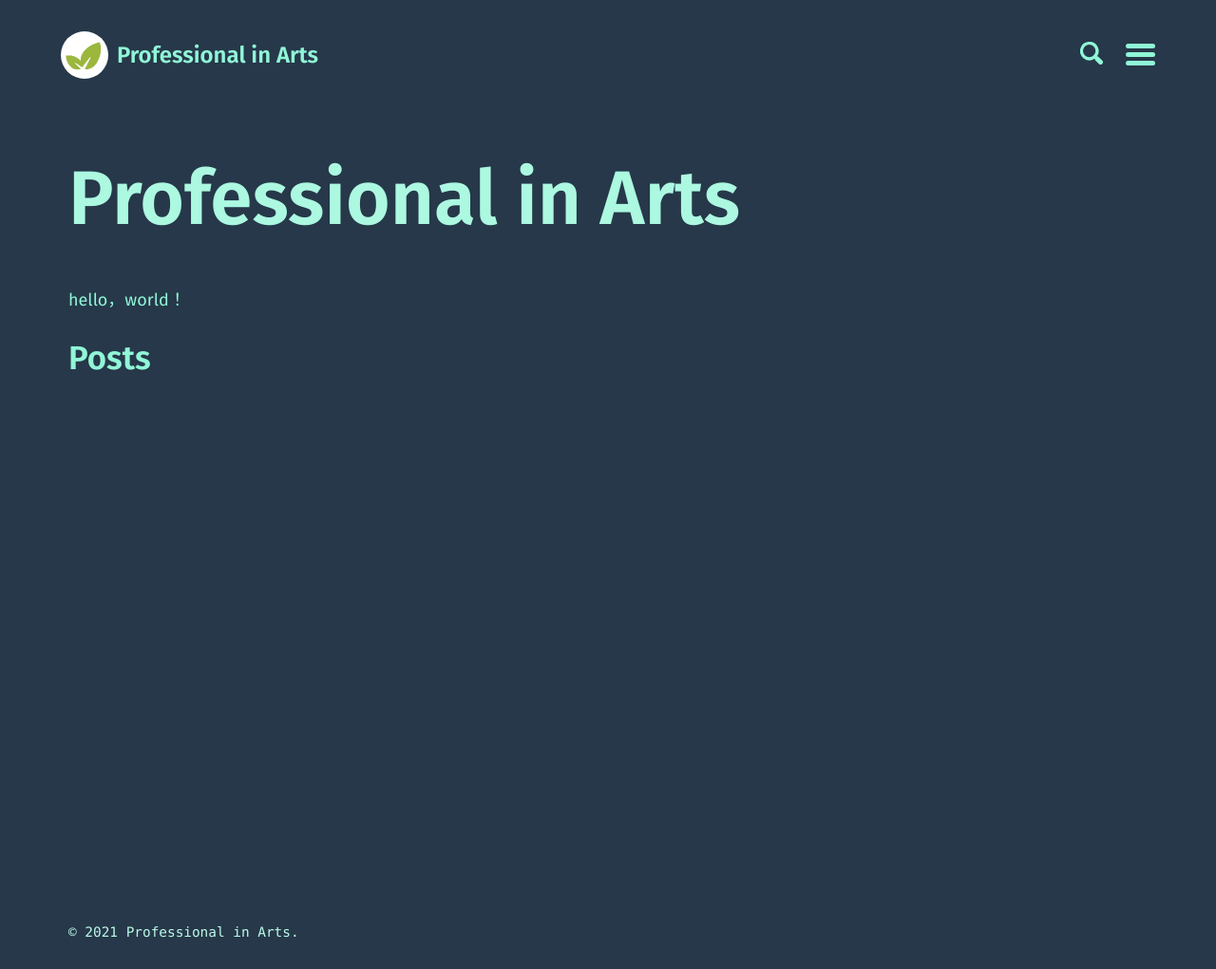
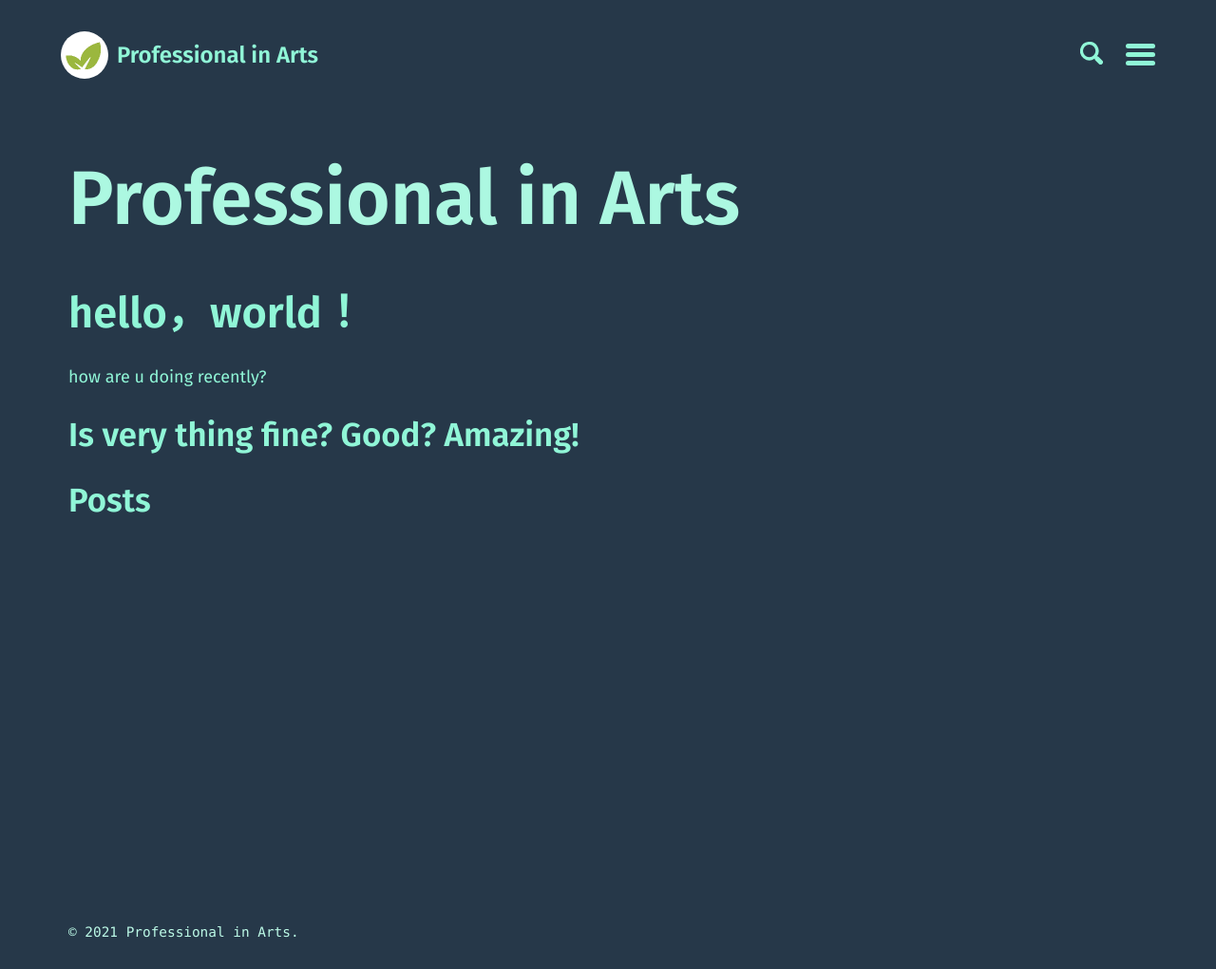
Before and after one commit to scilifen/victorscilifen.github.io, a Jekyll site: the page built from index.md, in a window 1280 px wide. Shown: the whole page at 95% size. Built offline with Jekyll 4.4.1, drawn with Linux system fonts in a browser that asks for light colours.

Commit message:
Update index.md

```diff
--- a/index.md
+++ b/index.md
@@ -3,4 +3,7 @@ layout: home
 paginate: true
 ---
 
-hello，world！
+# hello，world！
+how are u doing recently?
+
+## Is very thing fine? Good? Amazing!
```
